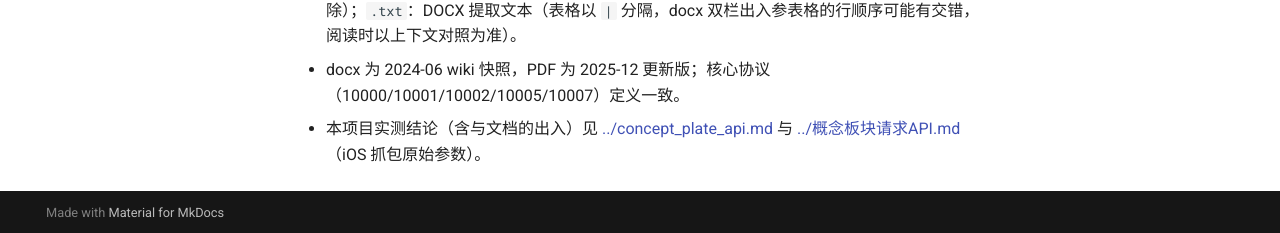
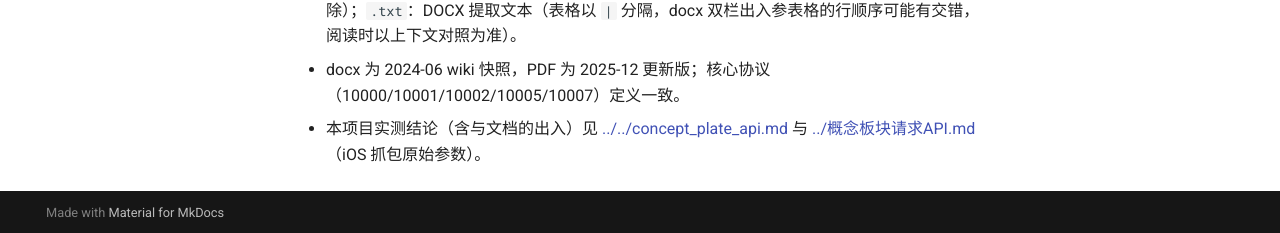
Before and after one commit to seuzxh/kline-fetcher, an MkDocs documentation site: the page built from docs/API/中焯官方文档/README.md, in a window 1280 px wide and 900 px high, scrolled down 2149 px. Shown: the part 664-897 px from the top of the window. Built offline with MkDocs 1.6.1 and Material for MkDocs 9.7.7, drawn with Linux system fonts in a browser that asks for light colours; comment, search, counter and statistics services are not loaded.

```diff
--- a/docs/API/中焯官方文档/README.md
+++ b/docs/API/中焯官方文档/README.md
@@ -66,4 +66,4 @@
 
 - `.md`：PDF 经 LAS 解析的 Markdown（表格保留为 HTML `<table>`，封面 logo 图片已去除）；`.txt`：DOCX 提取文本（表格以 `|` 分隔，docx 双栏出入参表格的行顺序可能有交错，阅读时以上下文对照为准）。
 - docx 为 2024-06 wiki 快照，PDF 为 2025-12 更新版；核心协议（10000/10001/10002/10005/10007）定义一致。
-- 本项目实测结论（含与文档的出入）见 [../concept_plate_api.md](../concept_plate_api.md) 与 [../概念板块请求API.md](../概念板块请求API.md)（iOS 抓包原始参数）。
+- 本项目实测结论（含与文档的出入）见 [../../concept_plate_api.md](../../concept_plate_api.md) 与 [../概念板块请求API.md](../概念板块请求API.md)（iOS 抓包原始参数）。
```
